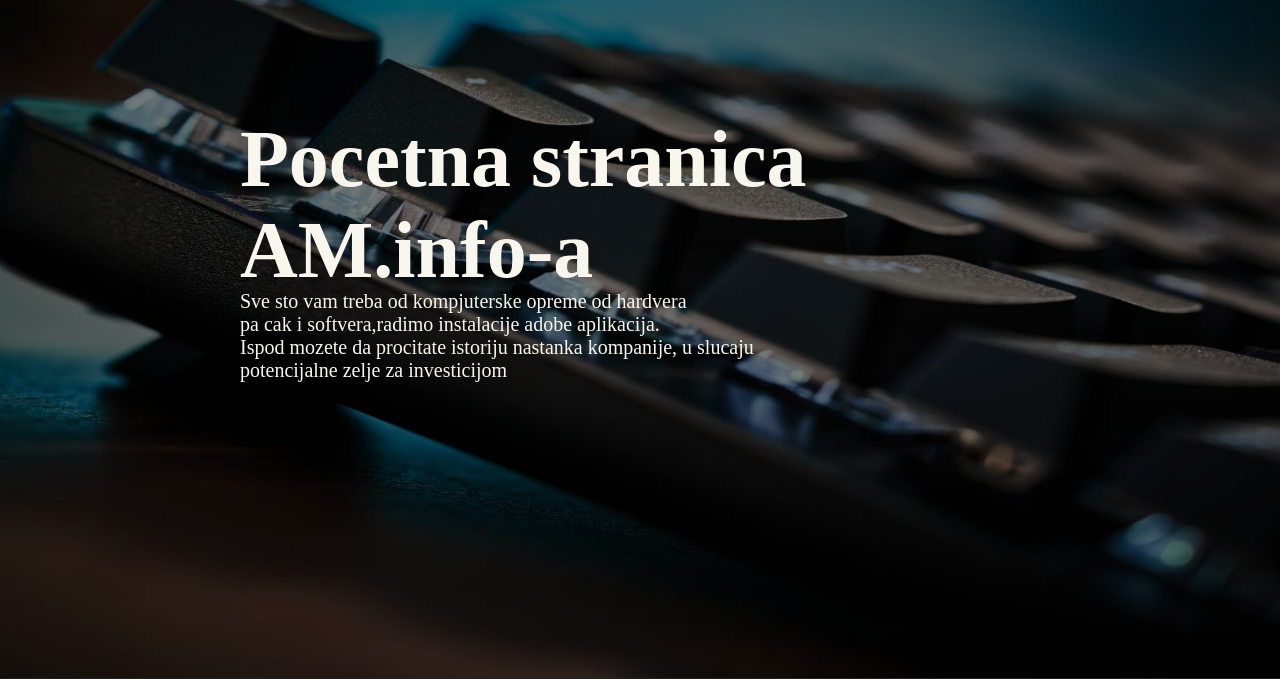
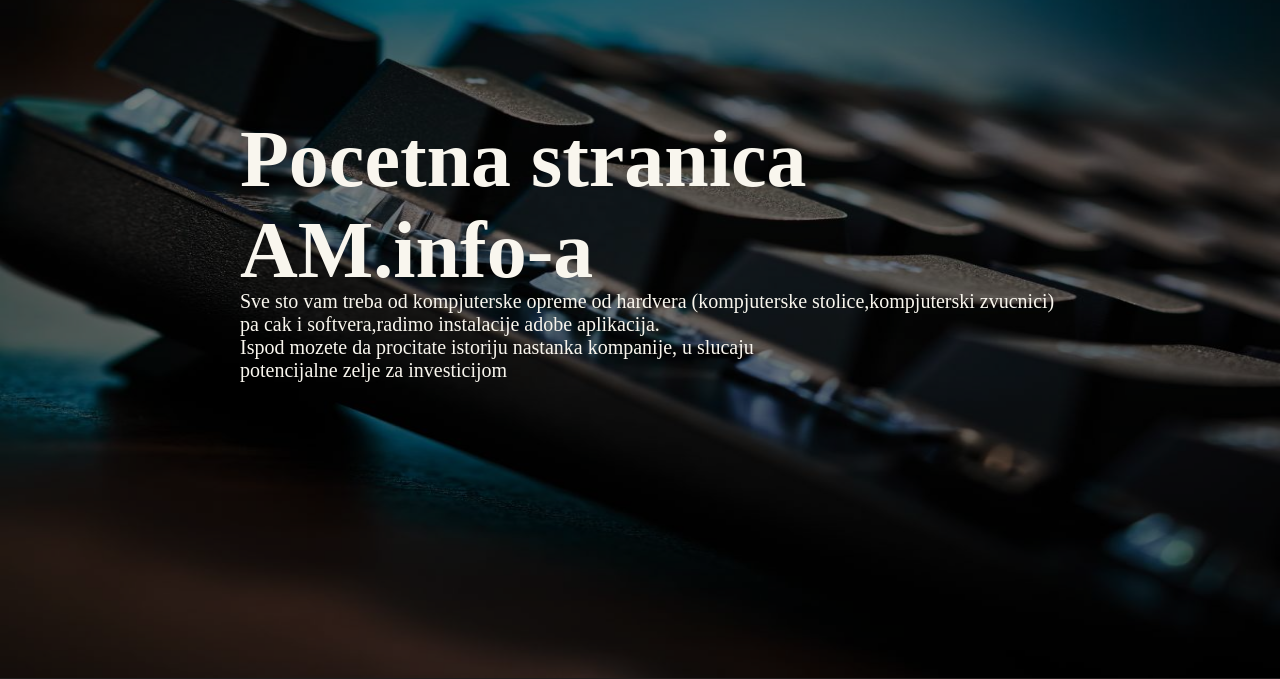
Before and after one commit to MarkoBijelic311/Marko-Bijelic-IT29-21, a plain HTML site: page index.html in a window 1280 px wide. Shown: the part 95-774 px from the top of the page. Drawn offline with Linux system fonts and the light colour scheme.

Commit message:
Update index.html

```diff
--- a/index.html
+++ b/index.html
@@ -4,6 +4,7 @@
     <meta charset="UTF-8">
     <meta http-equiv="X-UA-Compatible" content="IE=edge">
     <meta name="viewport" content="width=device-width, initial-scale=1.0">
+    <meta name="keywords" content="Kompjuteri, kompjuterske stolice, polovni kompjuteri, gejmerski kompjuteri, apple kompjuteri, kompjuterski zvucnici, kompjuteri cena, kompjuteri prodaja">
     <link rel="stylesheet" href="style.css">
     <title>Document</title>
 </head>
@@ -21,7 +22,7 @@
         <div class = "crnina"></div>
     <div class = "container">
         <h1>Pocetna stranica <br>AM.info-a </h1>
-        <p>Sve sto vam treba od kompjuterske opreme od hardvera <br>pa cak i softvera,radimo instalacije adobe aplikacija.<br>
+        <p>Sve sto vam treba od kompjuterske opreme od hardvera (kompjuterske stolice,kompjuterski zvucnici) <br>pa cak i softvera,radimo instalacije adobe aplikacija.<br>
        Ispod mozete da procitate istoriju nastanka kompanije, u slucaju <br>potencijalne zelje za investicijom</p>
     </div>
     </section>
```
